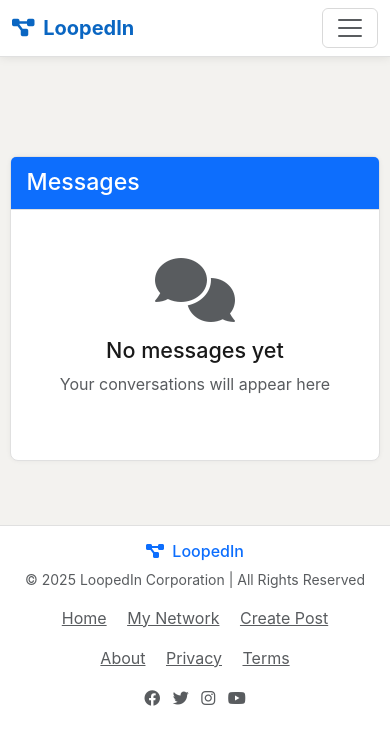
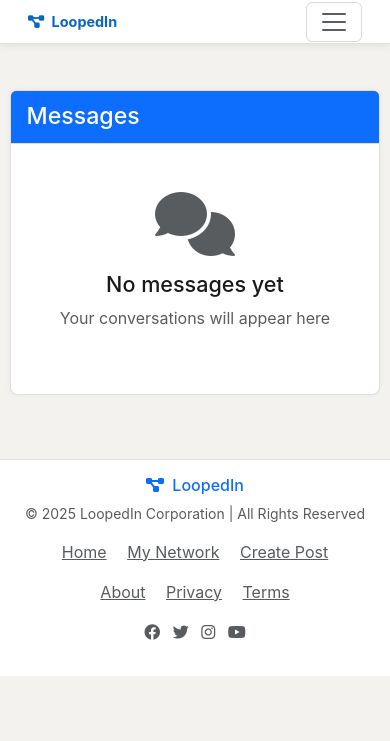
Before and after one commit to christopherece/loopedin_prj, a Django app: page /chat/ in a window 390 px wide. Shown: the top 741 px of the page. Run offline with Django 5.2, Linux system fonts and the light colour scheme; the visitor is signed in with stand-in values (Sample User, id 1); data comes from the database, SQL or seed files in the repository; data that the repository does not hold is empty.

Commit message:
Modified Nav Layout

```diff
--- a/templates/base.html
+++ b/templates/base.html
@@ -54,9 +54,30 @@
         @media (max-width: 767.98px) {
             /* Adjust content padding for mobile */
             .content {
-                padding-top: 60px;
+                padding-top: 0 !important; /* Removed padding */
                 padding-left: 10px;
                 padding-right: 10px;
+            }
+
+            /* iPhone and modern mobile optimization */
+            @media screen and (max-width: 428px) { /* iPhone 15 Pro Max width */
+                .content {
+                    margin-top: 30px !important;
+                }
+                .navbar {
+                    padding-top: 0.1rem !important;
+                    padding-bottom: 0.1rem !important;
+                    min-height: 30px !important;
+                }
+                .navbar-brand {
+                    font-size: 0.9rem;
+                }
+                .nav-link {
+                    padding: 0.2rem 0.5rem;
+                }
+                .navbar .fa-lg {
+                    font-size: 1em;
+                }
             }
 
             /* Make cards full-width on mobile */
@@ -169,6 +190,8 @@
             background-color: var(--linkedin-card-bg) !important;
             box-shadow: 0 0 10px rgba(0,0,0,0.1);
             border-bottom: 1px solid var(--linkedin-border);
+            padding: 0.15rem 1rem;
+            min-height: 30px;
         }
 
         .navbar-brand {
@@ -423,7 +446,7 @@
     </nav>
 
     <!-- Main Content -->
-    <div class="container content">
+    <div class="container content" style="margin-top: 10px; padding-top: 0;">
         {% if messages %}
             {% for message in messages %}
                 <div class="alert alert-{{ message.tags }}">
```
